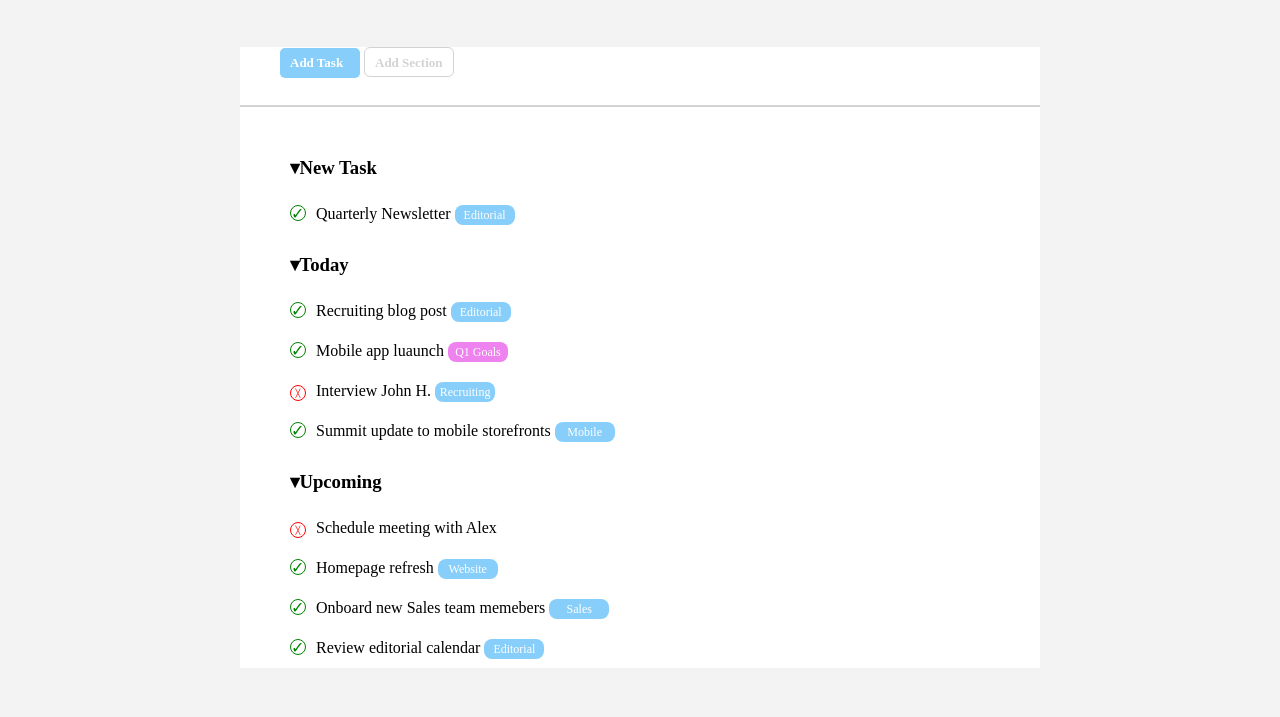
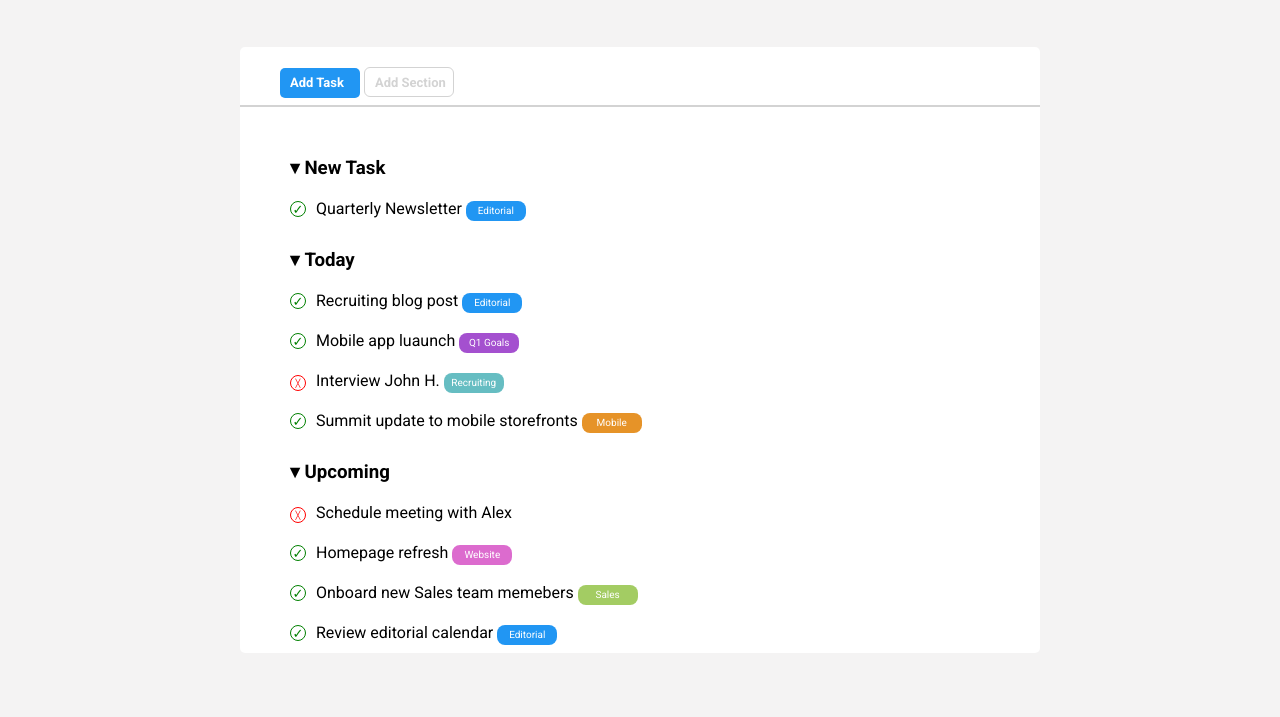
Before and after one commit to Martab1/html-css-toboolist, a plain HTML site: page index.html in a window 1280 px wide. Shown: the part 83-800 px from the top of the page. Drawn offline with Linux system fonts and the light colour scheme.

Commit message:
Changes and comment

```diff
--- a/css/style.css
+++ b/css/style.css
@@ -1,6 +1,7 @@
 *{
     margin:0;
     box-sizing: border-box;
+
 
 }
 
@@ -14,25 +15,39 @@ body{
     height: 80px;
     padding: 10px;
     background: #fff;
+
 }
 
 h1{
     display: inline-block;
+    font-family: 'Roboto', sans-serif;
+    font-size: 40px;
+
     }
 
-                              /* MAIN */
+   .logo{
+        vertical-align: middle;
+    }
+
+                              /* CONTENITOR*/
+
+
 
 .contenitor{
+    font-family: 'Roboto', sans-serif;
     margin:auto;
     margin-top: 50px;
     background: #fff;
     width: 800px;
+    border-radius: 5px;
 
 }
 
 .section{
     height: 60px;
     border-bottom: 2px solid lightgrey;
+    padding-top: 20px;
+
 
 }
 
@@ -44,7 +59,7 @@ h1{
 
 .add-task{
 
-    background: lightskyblue;
+    background: #2196f3;
     width: 80px;
     height:30px;
     margin-left: 40px;
@@ -84,11 +99,24 @@ h1{
    margin-top:50px;
 }
 
+
+.arrow{
+    margin-right:5px;
+}
+
+h3{
+    font-family: 'Roboto', sans-serif;
+    margin-top: 20px;
+
+}
+
+/* LIST */
+
 ul{
     list-style: none;
     padding-left: 0;
     list-style-position: inside;
-    margin-top:15px;
+    margin-top:10px;
 
 }
 
@@ -100,19 +128,18 @@ ul{
     border-radius: 50%;
     margin-right: 10px;
     line-height: 16px ;
+    text-align: center;
 
 }
 .v{
     color:green;
+    font-size: 13px;
 }
 
 .x{
 color:red;
 font-size: 8px;
-text-align: center;
-
 }
-
 
 
 span, ul{
@@ -123,22 +150,40 @@ li{
     line-height: 40px;
 }
 
+/* TICKET */
+
 .ticket{
     display: inline-block;
     width:60px;
     height: 20px;
+    font-size: 12px;
     background:lightskyblue;
-    border-radius: 8px;;
-    font-size: 12px;
+    border-radius: 8px;
+    font-size: 10px;
     color: #fff;
     text-align: center;
     line-height:20px ;
 }
 
 .purple{
-    background-color: violet;
+    background-color:#8616bfbf;
 }
 
-h3{
-    margin-top: 20px;
+.editorial{
+    background-color: #2196f3;
 }
+.green{
+    background-color: #1b9da5ab;
+}
+
+.orange{
+    background-color: #e69328;
+}
+
+.pink{
+    background-color: #d857c8e0;
+}
+
+.olive{
+    background-color: #8bbf3ac9;
+}
--- a/index.html
+++ b/index.html
@@ -5,6 +5,10 @@
     <meta http-equiv="X-UA-Compatible" content="IE=edge">
     <meta name="viewport" content="width=device-width, initial-scale=1.0">
     <title>TOBOOLIST</title>
+    <link rel="preconnect" href="https://fonts.gstatic.com">
+<link href="https://fonts.googleapis.com/css2?family=Roboto:wght@400;700&display=swap" rel="stylesheet">
+    <link rel="preconnect" href="https://fonts.gstatic.com">
+<link href="https://fonts.googleapis.com/css2?family=Roboto:wght@700&display=swap" rel="stylesheet">
     <link rel="stylesheet" href="./css/style.css">
 </head>
 <body>
@@ -13,7 +17,7 @@
 
     <!-- LOGO -->
        <div class="header">
-           <h1><img src="./img/logo.png" alt="">
+           <h1><img class="logo" src="./img/logo.png" alt="">
            Toboolist</h1>
        </div>
     </header>
@@ -35,41 +39,41 @@
     <!-- LIST -->
         <div class="content">
             <section>
-                <h3>&#9662;New Task</h3>
+                <h3><span class="arrow">&#9662;</span>New Task</h3>
                 <ul>
                     <li><span class="entity v">&check;</span>Quarterly Newsletter
-                    <span class="ticket">Editorial</span></li>
+                    <span class="ticket editorial">Editorial</span></li>
                 </ul>
 
             </section>
 
 
             <section>
-                <h3>&#9662;Today</h3>
+                <h3><span class="arrow">&#9662;</span>Today</h3>
                 <ul>
                     <li><span class="entity v">&check;</span>Recruiting blog post
-                        <span class="ticket">Editorial</span></li>
+                        <span class="ticket editorial">Editorial</span></li>
                     <li><span class="entity v">&check;</span>Mobile app luaunch
                         <span class="ticket purple"> Q1 Goals</span></li>
                     <li><span class="entity x">&#9587;</span>Interview John H.
-                       <span class="ticket"> Recruiting</span></li>
+                       <span class="ticket green"> Recruiting</span></li>
                     <li><span class="entity v">&check;</span>Summit update to mobile storefronts
-                        <span class="ticket"> Mobile</span></li>
+                        <span class="ticket orange"> Mobile</span></li>
                 </ul>
 
              </section>
 
 
             <section>
-                <h3>&#9662;Upcoming</h3>
+                <h3><span class="arrow">&#9662;</span>Upcoming</h3>
                 <ul>
                     <li><span class="entity x">&#9587;</span>Schedule meeting with Alex
                     <li><span class="entity v">&check;</span>Homepage refresh
-                        <span class="ticket"> Website</span></li>
+                        <span class="ticket pink"> Website</span></li>
                     <li><span class="entity v">&check;</span>Onboard  new Sales team memebers
-                        <span class="ticket"> Sales</span></li>
+                        <span class="ticket olive"> Sales</span></li>
                     <li><span class="entity v">&check;</span>Review editorial calendar
-                            <span class="ticket"> Editorial</span></li>
+                        <span class="ticket editorial"> Editorial</span></li>
                 </ul>
 
             </section>
```
